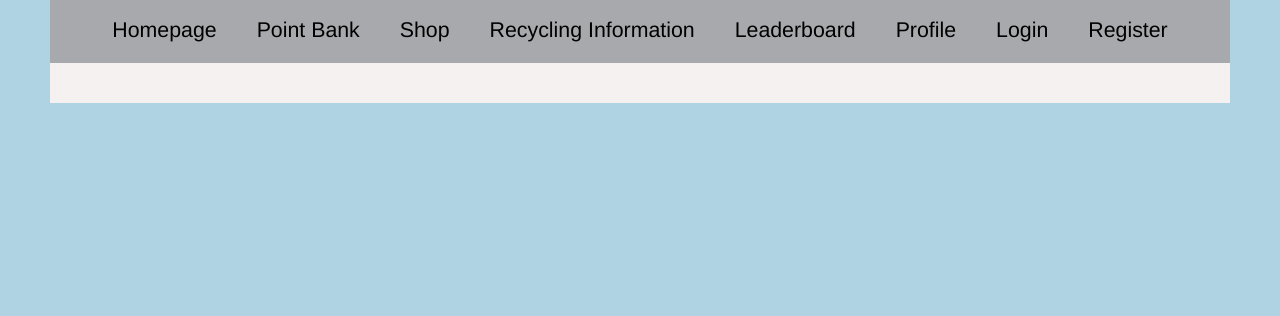
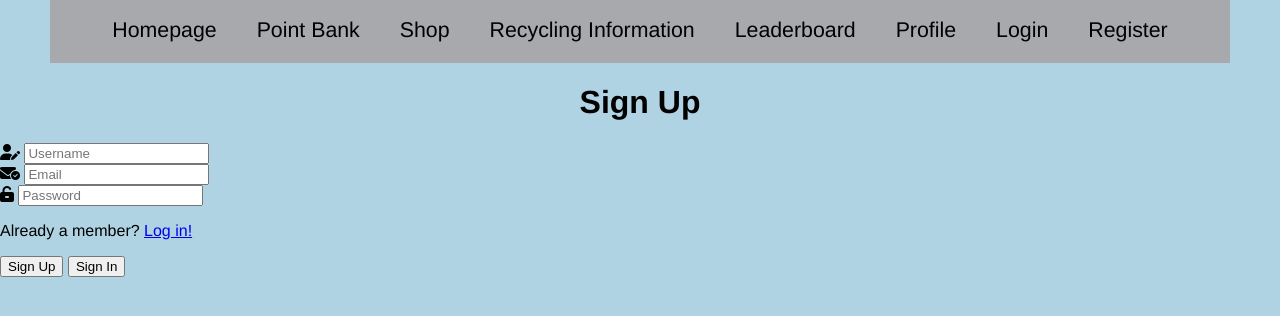
Before and after one commit to TarikFarhoud/University-of-Florida-SWE-Team-Project, a plain HTML site: page register.html in a window 1280 px wide. Shown: the part 432-748 px from the top of the page. Drawn offline with Linux system fonts and the light colour scheme.

Commit message:
Updated register.html page
Updated the register.html page with images, icons, buttons, input fields, and page navigation

```diff
--- a/register.html
+++ b/register.html
@@ -3,6 +3,8 @@
 <head>
     <meta charset="UTF-8">
     <meta name="viewport" content="width=device-width, initial-scale=1.0">
+    <link rel="stylesheet" href="https://cdnjs.cloudflare.com/ajax/libs/font-awesome/6.5.1/css/all.min.css" integrity="sha512-DTOQO9RWCH3ppGqcWaEA1BIZOC6xxalwEsw9c2QQeAIftl+Vegovlnee1c9QX4TctnWMn13TZye+giMm8e2LwA==" crossorigin="anonymous" referrerpolicy="no-referrer" />
+
     <link rel="stylesheet" href="styles.css">
     <title>User Registration</title>
 </head>
@@ -21,8 +23,42 @@
         <li class="nav-item"><a href="login.html">Login</a></li>
         <li class="nav-item"><a href="register.html">Register</a></li>
     </ul>
-    <div class="main-container">
 
+    <div class="register-container">
+        <div class="input-box">
+            <h1 id="headerSignUp">Sign Up</h1>
+            <form>
+                <div class="input-collection">
+                    <div class="input-line">
+                        <i class="fa-solid fa-user-pen"></i>
+                        <input type="text" placeholder="Username" required>
+                    </div>
+
+                    <div class="input-line">
+                        <i class="fa-solid fa-envelope-circle-check"></i>
+                        <input type="email" placeholder="Email" required>
+                    </div>
+
+                    <div class="input-line">
+                        <i class="fa-solid fa-unlock-keyhole"></i>
+                        <input type="password" placeholder="Password" required>
+                    </div>
+                    <p>Already a member? <a href="login.html">Log in!</a></p>
+                </div>
+
+                <div class="button-user-input-layout">
+                    <button id="buttonSignUpRegister" type="button">Sign Up</button>
+                    <button id="buttonSignInRegister" type="button" class="disable" >Sign In</button>
+                </div>
+            </form>
+        </div>
     </div>
+
+<script>
+    document.getElementById("buttonSignInRegister").onclick = function(){
+        location.href = "login.html";
+    };
+</script>
+
 </body>
 </html>
```
